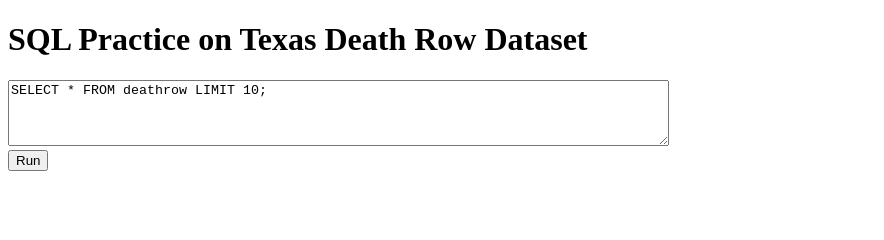
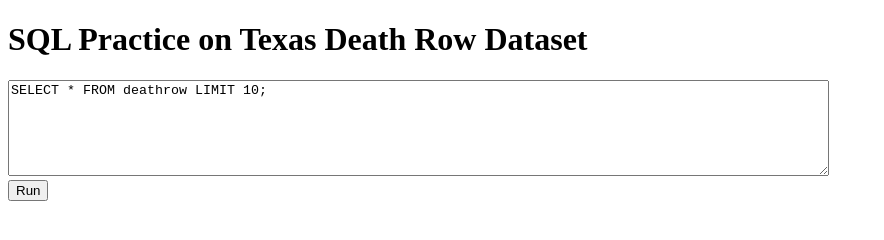
Before and after one commit to slr2968/sql-practice, a plain HTML site: page index.html in a window 1280 px wide. Shown: the whole page, without its empty margins (0-884 px from the left). Drawn offline with nearby package versions, Linux system fonts and the light colour scheme.

Commit message:
Update index.html rows 6 cols 100

```diff
--- a/index.html
+++ b/index.html
@@ -8,7 +8,7 @@
 </head>
 <body>
   <h1>SQL Practice on Texas Death Row Dataset</h1>
-  <textarea id="editor" rows="4" cols="80">SELECT * FROM deathrow LIMIT 10;</textarea><br>
+  <textarea id="editor" rows="6" cols="100">SELECT * FROM deathrow LIMIT 10;</textarea><br>
   <button id="run">Run</button>
   <div id="results"></div>
 
```
